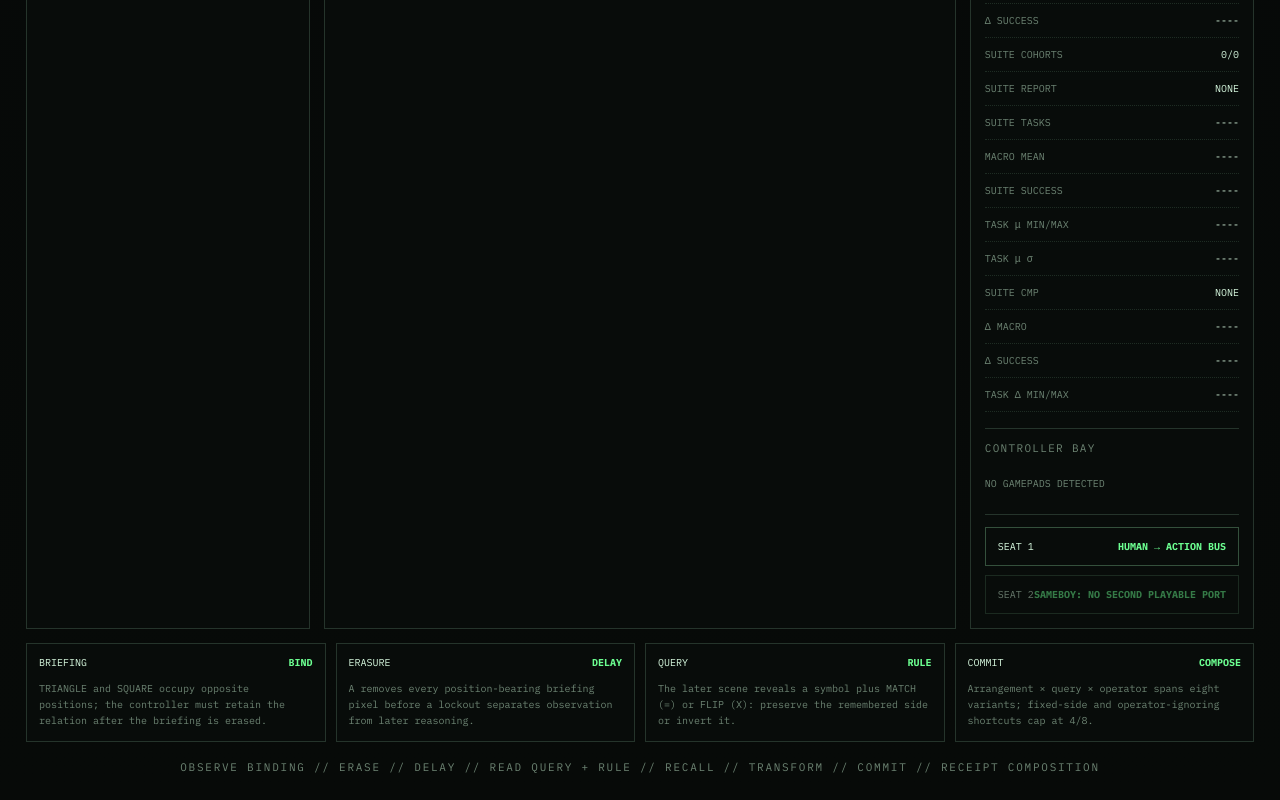
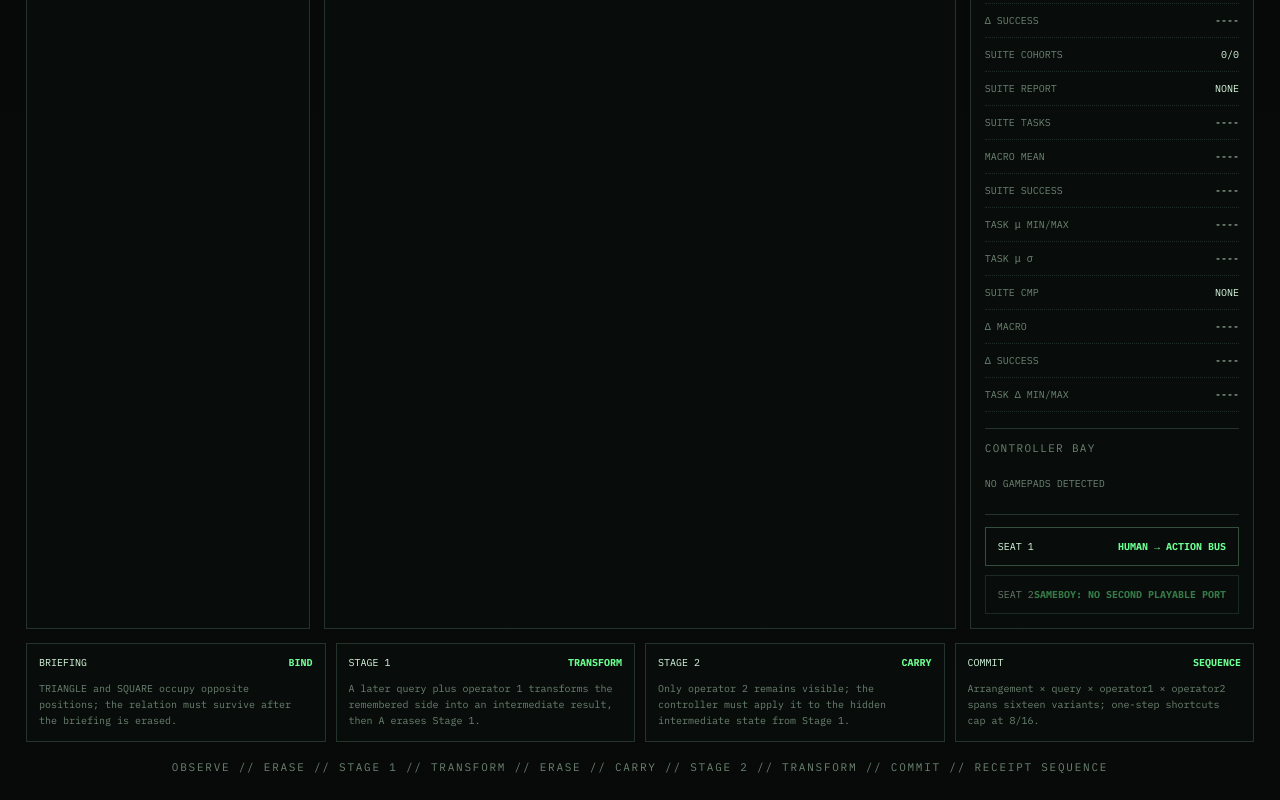
Before and after one commit to MichaelWave369/PhiCade, a React (Vite) app in the folder apps/desktop/: page / in a window 1280 px wide. Shown: the part 2173-2973 px from the top of the page. Built offline with nearby package versions, Linux system fonts and the light colour scheme.

Commit message:
Rung 29: surface sequential rule milestones

```diff
--- a/apps/desktop/src/App.tsx
+++ b/apps/desktop/src/App.tsx
@@ -86,10 +86,10 @@ const systems = ["ALL", "NES", "SNES", "GB", "GBC", "GBA", "GENESIS", "PS1"] as
 const PHIBOT_AGENT_ID = "phi-local";
 
 const milestones = [
-  ["BRIEFING", "BIND", "TRIANGLE and SQUARE occupy opposite positions; the controller must retain the relation after the briefing is erased."],
-  ["ERASURE", "DELAY", "A removes every position-bearing briefing pixel before a lockout separates observation from later reasoning."],
-  ["QUERY", "RULE", "The later scene reveals a symbol plus MATCH (=) or FLIP (X): preserve the remembered side or invert it."],
-  ["COMMIT", "COMPOSE", "Arrangement × query × operator spans eight variants; fixed-side and operator-ignoring shortcuts cap at 4/8."],
+  ["BRIEFING", "BIND", "TRIANGLE and SQUARE occupy opposite positions; the relation must survive after the briefing is erased."],
+  ["STAGE 1", "TRANSFORM", "A later query plus operator 1 transforms the remembered side into an intermediate result, then A erases Stage 1."],
+  ["STAGE 2", "CARRY", "Only operator 2 remains visible; the controller must apply it to the hidden intermediate state from Stage 1."],
+  ["COMMIT", "SEQUENCE", "Arrangement × query × operator1 × operator2 spans sixteen variants; one-step shortcuts cap at 8/16."],
 ] as const;
 
 function decodeBase64(value: string): Uint8Array {
@@ -1844,7 +1844,7 @@ export function App() {
         ))}
       </section>
 
-      <footer>OBSERVE BINDING // ERASE // DELAY // READ QUERY + RULE // RECALL // TRANSFORM // COMMIT // RECEIPT COMPOSITION</footer>
+      <footer>OBSERVE // ERASE // STAGE 1 // TRANSFORM // ERASE // CARRY // STAGE 2 // TRANSFORM // COMMIT // RECEIPT SEQUENCE</footer>
     </main>
   );
 }
```
